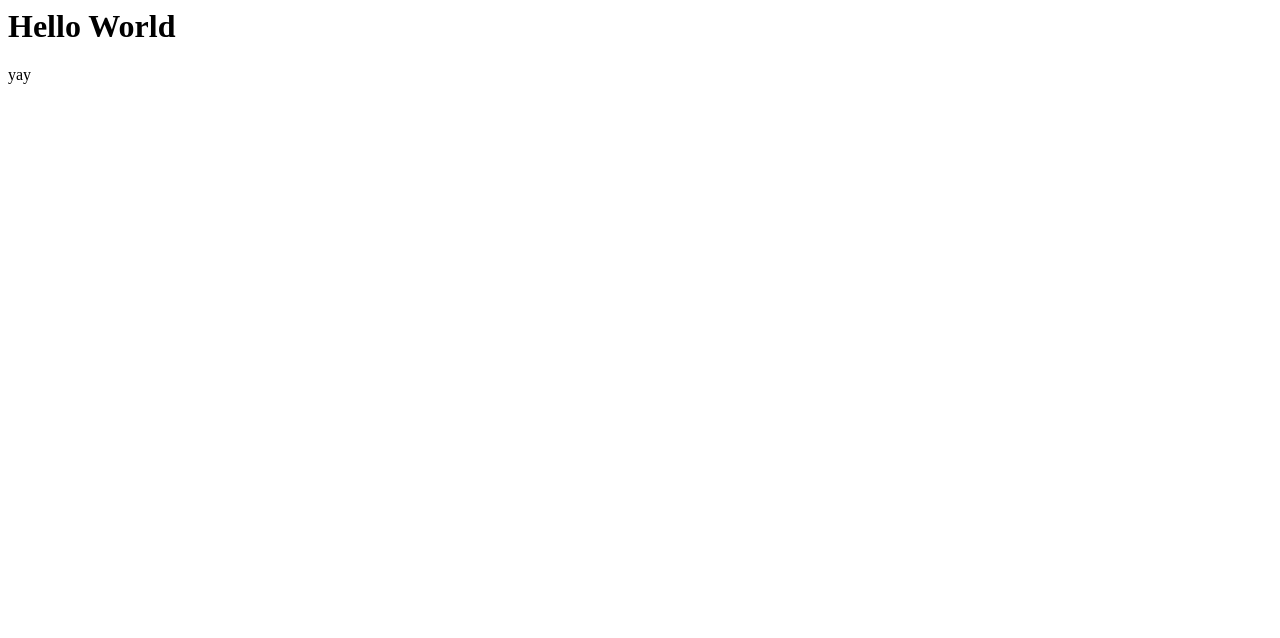
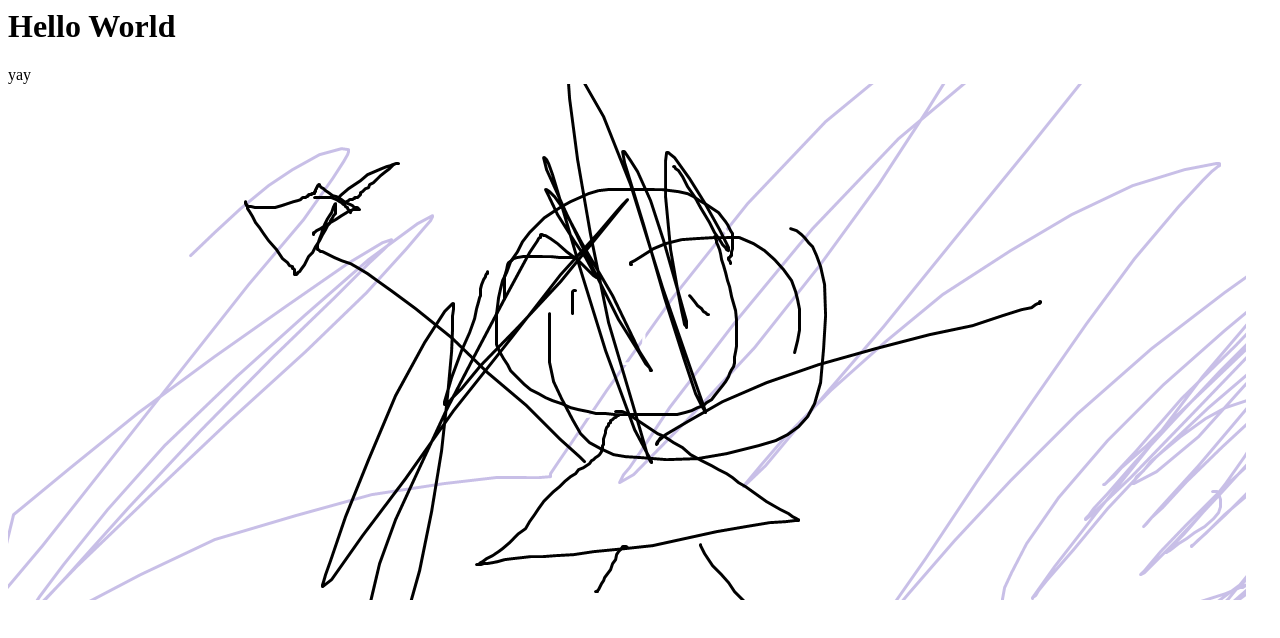
Before and after one commit to jmulvey123/www.artfloof.com, a plain HTML site: page index.html in a window 1280 px wide. Drawn offline with Linux system fonts and the light colour scheme.

Commit message:
add girly

```diff
--- a/index.html
+++ b/index.html
@@ -1,2 +1,3 @@
 <H1>Hello World</H1>
 yay
+<img src="girly.png" alt="girl with knife">
```
